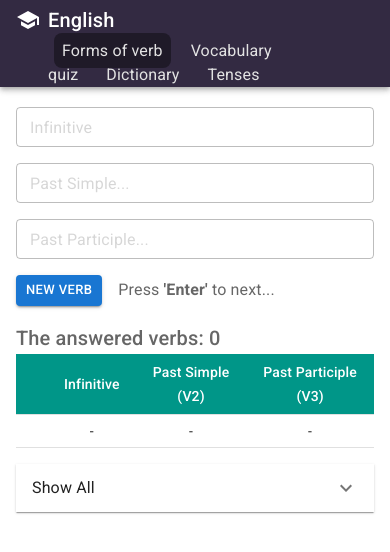
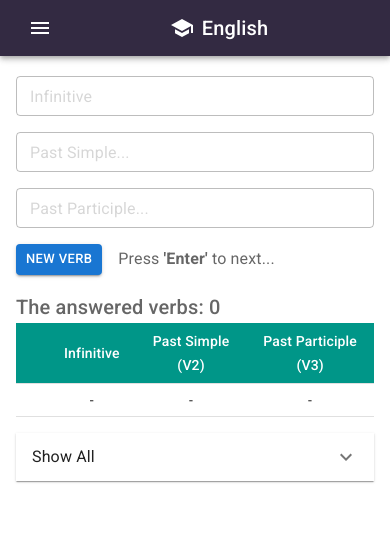
Before and after one commit to ArsenUtepbergenov/english, a React (Create React App) app: page /forms-verb in a window 390 px wide. Shown: the top 552 px of the page. Built offline with nearby package versions, Linux system fonts and the light colour scheme.

Commit message:
feat: dev/added mobile view of header

```diff
--- a/src/components/Navbar/Navbar.tsx
+++ b/src/components/Navbar/Navbar.tsx
@@ -5,14 +5,14 @@ import { navLinks } from './navLinks'
 function Navbar() {
   return (
     <>
-      {navLinks.map((item) => (
+      {navLinks.map((link) => (
         <DefaultNavLink
-          key={item.name}
-          to={item.to}
+          key={link.name}
+          to={link.to}
           aria-current="page"
           style={({ isActive }) => (isActive ? activeStyle : {})}
         >
-          {item.name}
+          {link.name}
         </DefaultNavLink>
       ))}
     </>
--- a/src/components/Navbar/navbar.styles.ts
+++ b/src/components/Navbar/navbar.styles.ts
@@ -8,6 +8,12 @@ export const DefaultNavLink = styled(NavLink)(() => ({
   textDecoration: 'none',
 }))
 
+export const TextNavLink = styled(NavLink)(() => ({
+  textDecoration: 'none',
+  color: '#332a42',
+  fontWeight: '500',
+}))
+
 export const activeStyle = {
   background: '#1f1a28',
   borderRadius: 8,
--- a/src/layout/Header.tsx
+++ b/src/layout/Header.tsx
@@ -1,23 +1,96 @@
+import { useState } from 'react'
+import {
+  AppBar,
+  Box,
+  Grid,
+  Toolbar,
+  Typography,
+  Container,
+  Menu,
+  MenuItem,
+  IconButton,
+} from '@mui/material'
+import MenuIcon from '@mui/icons-material/Menu'
 import Navbar from 'components/Navbar/Navbar'
-import { AppBar, Box, Grid, Toolbar, Typography, Container } from '@mui/material'
 import SchoolIcon from '@mui/icons-material/School'
+import { navLinks } from 'components/Navbar/navLinks'
+import { TextNavLink } from 'components/Navbar/navbar.styles'
 
 function Header() {
+  const [anchorElNav, setAnchorElNav] = useState<null | HTMLElement>(null)
+
+  const handleOpenNavMenu = (event: React.MouseEvent<HTMLElement>) => {
+    setAnchorElNav(event.currentTarget)
+  }
+
+  const handleCloseNavMenu = () => {
+    setAnchorElNav(null)
+  }
+
+  const desktopView = (
+    <Grid container alignItems="center" spacing={3}>
+      <Grid item>
+        <Box sx={{ display: 'flex', alignItems: 'center' }}>
+          <SchoolIcon sx={{ mr: 1 }} />
+          <Typography variant="h6" noWrap>
+            English
+          </Typography>
+        </Box>
+      </Grid>
+      <Grid item>
+        <Navbar />
+      </Grid>
+    </Grid>
+  )
+
+  const mobileView = (
+    <>
+      <IconButton
+        size="large"
+        aria-label="navigation bar"
+        aria-controls="navbar"
+        aria-haspopup="true"
+        onClick={handleOpenNavMenu}
+        color="inherit"
+      >
+        <MenuIcon />
+      </IconButton>
+      <Menu
+        id="navbar"
+        anchorEl={anchorElNav}
+        anchorOrigin={{
+          vertical: 'bottom',
+          horizontal: 'left',
+        }}
+        keepMounted
+        transformOrigin={{
+          vertical: 'top',
+          horizontal: 'left',
+        }}
+        open={Boolean(anchorElNav)}
+        onClose={handleCloseNavMenu}
+      >
+        {navLinks.map((link) => (
+          <MenuItem key={link.name} onClick={handleCloseNavMenu}>
+            <TextNavLink to={link.to}>{link.name}</TextNavLink>
+          </MenuItem>
+        ))}
+      </Menu>
+      <Box sx={{ display: 'flex', alignItems: 'center', justifyContent: 'center', flexGrow: 1 }}>
+        <SchoolIcon sx={{ mr: 1 }} />
+        <Typography variant="h6" noWrap>
+          English
+        </Typography>
+      </Box>
+    </>
+  )
+
   return (
     <AppBar position="static" sx={{ bgcolor: '#332a42' }}>
       <Container maxWidth="lg">
         <Toolbar disableGutters>
-          <Grid container alignItems="center">
-            <Box mr={1} mt={1}>
-              <SchoolIcon />
-            </Box>
-            <Typography variant="h6" noWrap>
-              English
-            </Typography>
-            <Box ml={4}>
-              <Navbar />
-            </Box>
-          </Grid>
+          <Box sx={{ display: { xs: 'none', md: 'flex' } }}>{desktopView}</Box>
+          <Box sx={{ display: { xs: 'flex', md: 'none', flexGrow: 1 } }}>{mobileView}</Box>
         </Toolbar>
       </Container>
     </AppBar>
```
